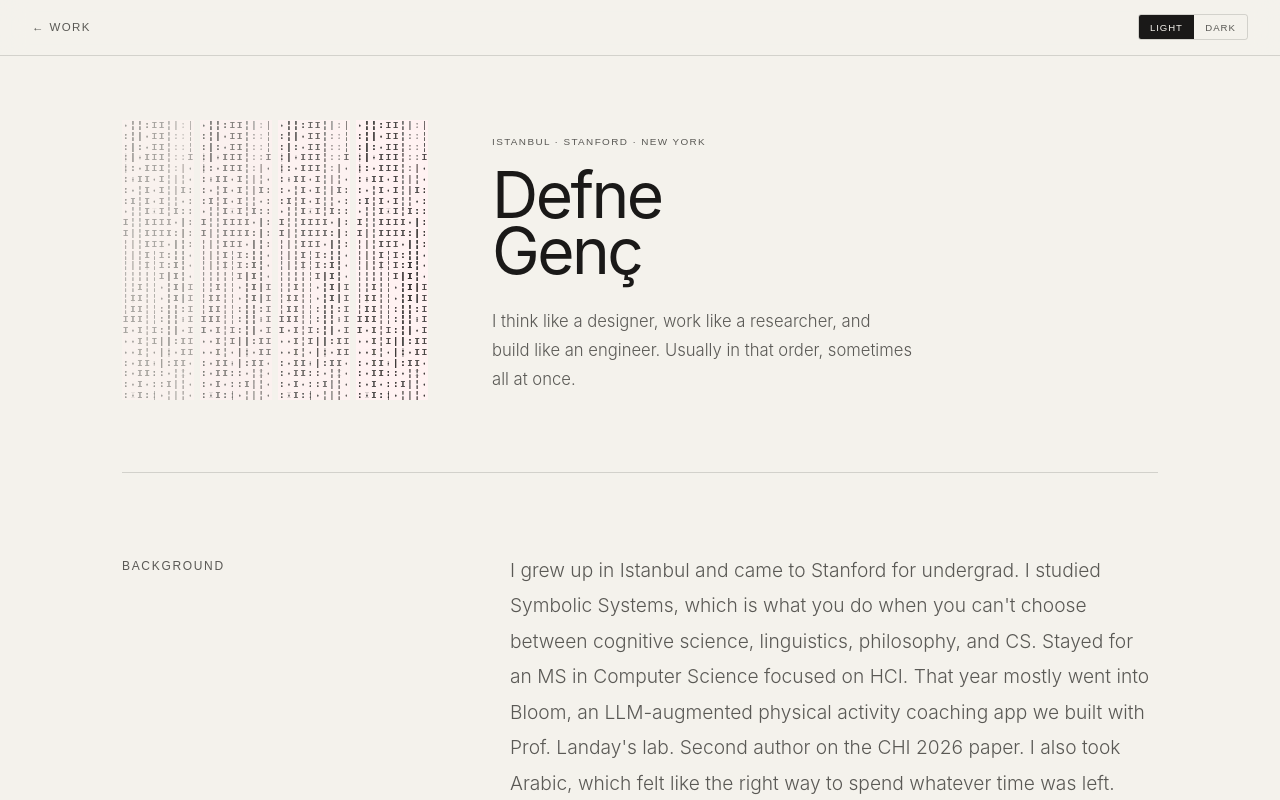
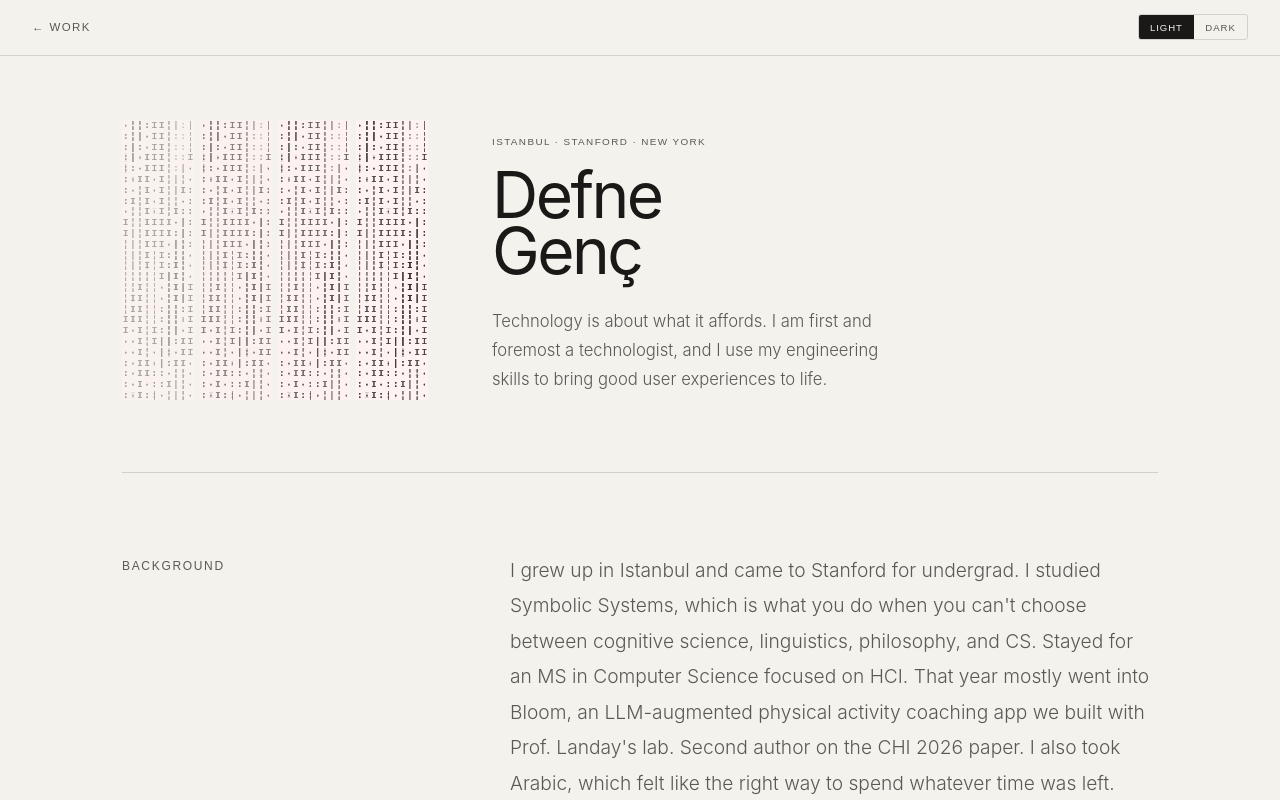
Before and after one commit to defnegenc/portfolio-v2, a Next.js app: page /about in a window 1280 px wide. Built offline with nearby package versions, Linux system fonts and the light colour scheme; a web font is replaced by a local one.

Commit message:
About hero: update tagline to SOP-based copy

```diff
--- a/app/about/page.tsx
+++ b/app/about/page.tsx
@@ -72,7 +72,7 @@ export default function About() {
               Defne<br />Genç
             </h1>
             <p className="fade-up fade-up-4" style={{ fontSize: 'clamp(1rem, 1.3vw, 1.15rem)', fontWeight: 300, lineHeight: 1.75, color: 'var(--ink-dim)', maxWidth: 420 }}>
-              I think like a designer, work like a researcher, and build like an engineer. Usually in that order, sometimes all at once.
+              Technology is about what it affords. I am first and foremost a technologist, and I use my engineering skills to bring good user experiences to life.
             </p>
           </div>
         </div>
```
